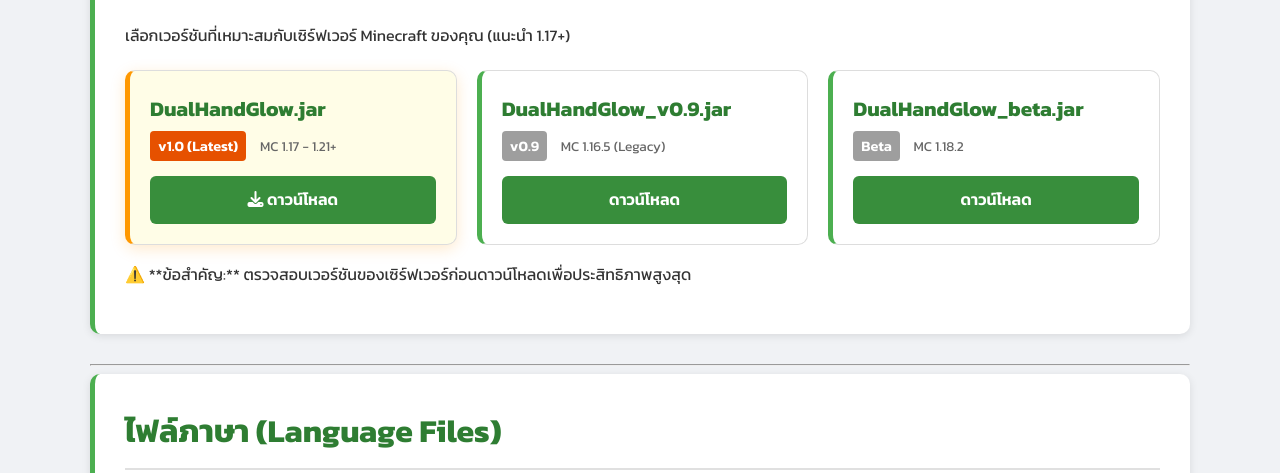
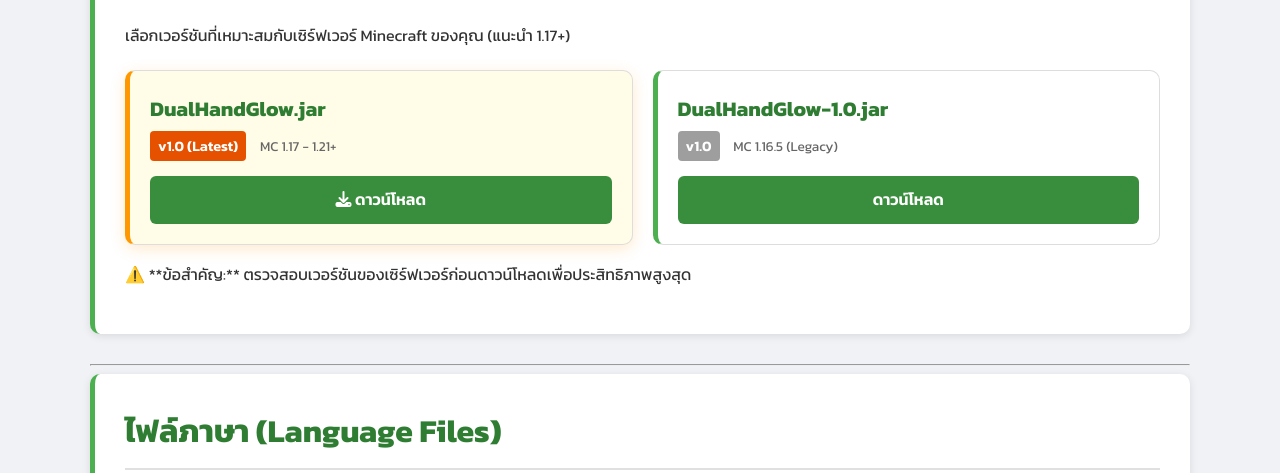
Before and after one commit to NonKungCh1/DualHandGlow, a plain HTML site: page download.html in a window 1280 px wide. Shown: the part 327-800 px from the top of the page. Drawn offline with Linux system fonts and the light colour scheme.

Commit message:
Update download.html

```diff
--- a/download.html
+++ b/download.html
@@ -40,21 +40,14 @@
 
                 <div class="download-item-main">
                     <div class="details">
-                        <span class="file-name">DualHandGlow_v0.9.jar</span>
-                        <span class="version-tag old">v0.9</span>
+                        <span class="file-name">DualHandGlow-1.0.jar</span>
+                        <span class="version-tag old">v1.0</span>
                         <span class="support-version">MC 1.16.5 (Legacy)</span>
                     </div>
                     <a href="#" class="download-button" download>ดาวน์โหลด</a>
                 </div>
 
-                <div class="download-item-main">
-                    <div class="details">
-                        <span class="file-name">DualHandGlow_beta.jar</span>
-                        <span class="version-tag old">Beta</span>
-                        <span class="support-version">MC 1.18.2</span>
-                    </div>
-                    <a href="#" class="download-button" download>ดาวน์โหลด</a>
-                </div>
+
 
             </div>
 
```
